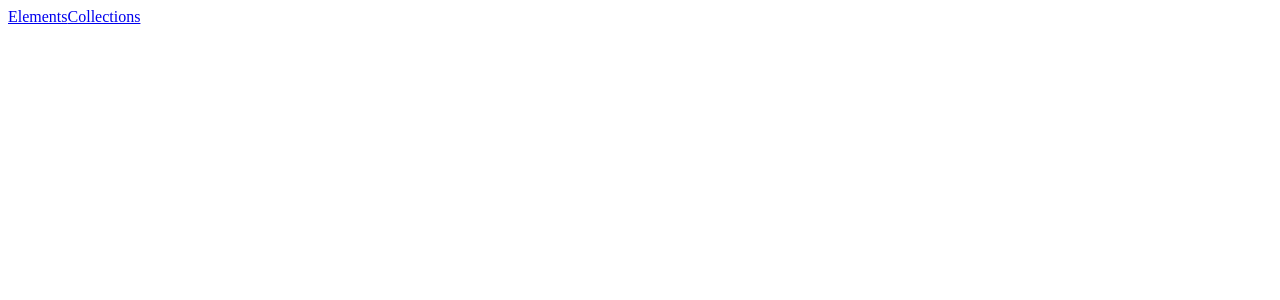
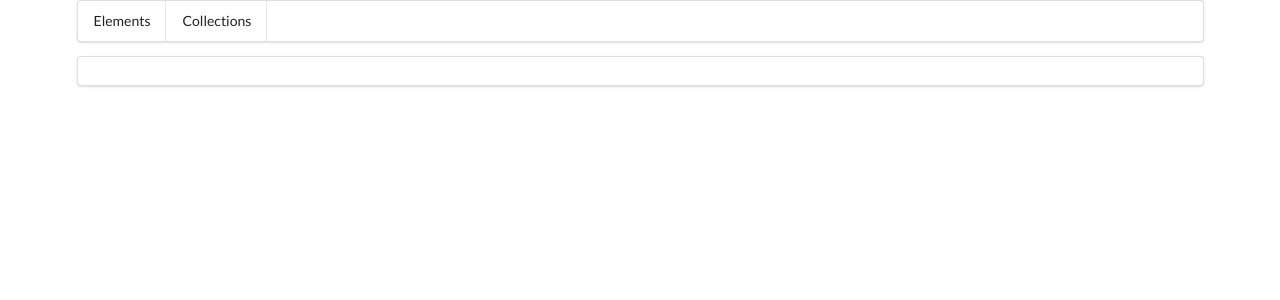
Before and after one commit to Avshalom-Ts/SG-comps, an Angular app: page / in a window 1280 px wide. Shown: the top 300 px of the page. Built offline with nearby package versions, Linux system fonts and the light colour scheme.

Commit message:
Home&NotFoundComponents

```diff
--- a/src/app/app.component.html
+++ b/src/app/app.component.html
@@ -1,3 +1,9 @@
-<a routerLink="/Elements">Elements</a>
-<a routerLink="/Collections">Collections</a>
-<router-outlet></router-outlet>
+<div class="ui container">
+  <div class="ui sedondary pointing menu">
+    <a routerLink="/Elements" routerLinkActive="active" class="item">Elements</a>
+    <a routerLink="/Collections" routerLinkActive="active" class="item">Collections</a>
+  </div>
+  <div class="ui segment">
+    <router-outlet></router-outlet>
+  </div>
+</div>
--- a/src/app/app.module.ts
+++ b/src/app/app.module.ts
@@ -6,9 +6,11 @@ import { AppComponent } from './app.component';
 
 import { ElementsModule } from './elements/elements.module';
 import { CollectionsModule } from './collections/collections.module';
+import { HomeComponent } from './home/home.component';
+import { NotFoundComponent } from './not-found/not-found.component';
 
 @NgModule({
-  declarations: [AppComponent],
+  declarations: [AppComponent, HomeComponent, NotFoundComponent],
   imports: [BrowserModule, AppRoutingModule, ElementsModule, CollectionsModule],
   providers: [],
   bootstrap: [AppComponent],
--- /dev/null
+++ b/src/app/home/home.component.html
@@ -0,0 +1 @@
+<p>home works!</p>
--- /dev/null
+++ b/src/app/home/home.component.ts
@@ -0,0 +1,15 @@
+import { Component, OnInit } from '@angular/core';
+
+@Component({
+  selector: 'app-home',
+  templateUrl: './home.component.html',
+  styleUrls: ['./home.component.css']
+})
+export class HomeComponent implements OnInit {
+
+  constructor() { }
+
+  ngOnInit(): void {
+  }
+
+}
--- /dev/null
+++ b/src/app/not-found/not-found.component.html
@@ -0,0 +1 @@
+<p>not-found works!</p>
--- /dev/null
+++ b/src/app/not-found/not-found.component.ts
@@ -0,0 +1,15 @@
+import { Component, OnInit } from '@angular/core';
+
+@Component({
+  selector: 'app-not-found',
+  templateUrl: './not-found.component.html',
+  styleUrls: ['./not-found.component.css']
+})
+export class NotFoundComponent implements OnInit {
+
+  constructor() { }
+
+  ngOnInit(): void {
+  }
+
+}
--- a/src/styles.css
+++ b/src/styles.css
@@ -1 +1,2 @@
 /* You can add global styles to this file, and also import other style files */
+@import 'semantic-ui-css/semantic.css'
```
Also changed, not shown: src/app/home/home.component.css (added), src/app/not-found/not-found.component.css (added), 2 other files (tests, documents, lock files or other folders).
